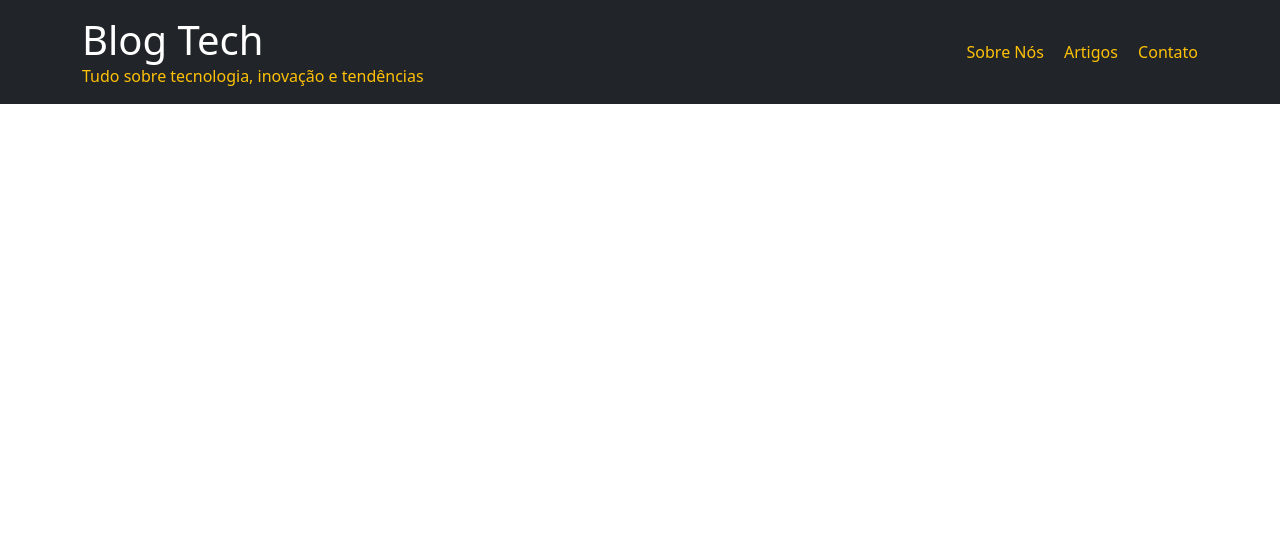
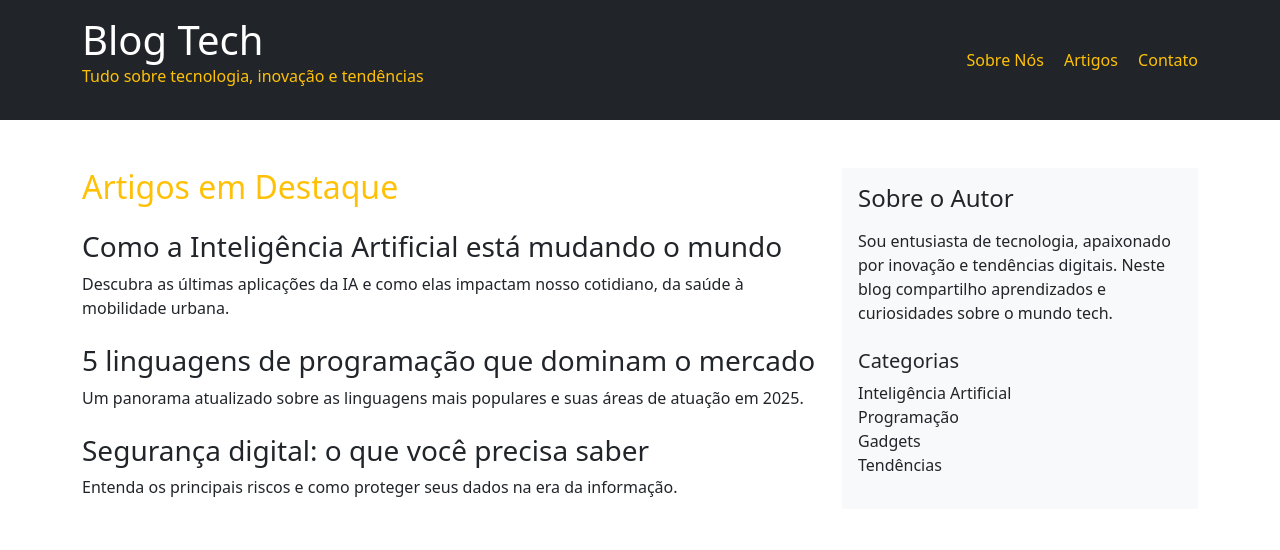
Before and after one commit to DelisPassos/Layout-Responsivo-com-Bootstrap-5, a plain HTML site: page index.html in a window 1280 px wide. Drawn offline with nearby package versions, Linux system fonts and the light colour scheme.

Commit message:
passo 04
Dentro da <main> e da div com a classe row, utilize o sistema de grid do Bootstrap para dividir o espaço em colunas.
Para telas grandes (acima de 992px), a seção principal deve ocupar 8 colunas (col-lg-8) e a barra lateral 4 colunas (col-lg-4).
Para telas menores (abaixo de 992px), ambas devem ocupar a largura total (col-12), com a barra lateral aparecendo abaixo da seção principal.
Dentro da seção principal, crie alguns elementos representando artigos em destaque.
Dentro da barra lateral, adicione algum conteúdo simulado (ex: links para categorias, informações sobre o autor).
Utilize classes de margin (mb-4 na seção principal para espaçamento abaixo dos artigos) e padding (p-3 na barra lateral para espaçamento interno).

```diff
--- a/index.html
+++ b/index.html
@@ -19,7 +19,7 @@
     <div class="container d-flex justify-content-between align-items-center">
       <div>
         <h1 class="mb-0">Blog Tech</h1>
-        <p class="mb-0 text-warning">Tudo sobre tecnologia, inovação e tendências</p>
+        <p class="text-warning text-decoration-none me-3">Tudo sobre tecnologia, inovação e tendências</p>
       </div>
       <nav>
         <a href="#" class="text-warning text-decoration-none me-3">Sobre Nós</a>
@@ -30,11 +30,49 @@
   </header>
 
   <!-- Conteúdo principal -->
-  <main class="py-5">
-    <div class="container">
-      <!-- O conteúdo da seção principal e barra lateral virá nos próximos passos -->
+<main class="py-5">
+  <div class="container">
+    <div class="row">
+
+      <!-- Seção principal: Artigos em destaque -->
+      <div class="col-12 col-lg-8 mb-4">
+        <h2 class="mb-4 text-warning">Artigos em Destaque</h2>
+
+        <div class="mb-4">
+          <h3>Como a Inteligência Artificial está mudando o mundo</h3>
+          <p>Descubra as últimas aplicações da IA e como elas impactam nosso cotidiano, da saúde à mobilidade urbana.</p>
+        </div>
+
+        <div class="mb-4">
+          <h3>5 linguagens de programação que dominam o mercado</h3>
+          <p>Um panorama atualizado sobre as linguagens mais populares e suas áreas de atuação em 2025.</p>
+        </div>
+
+        <div class="mb-4">
+          <h3>Segurança digital: o que você precisa saber</h3>
+          <p>Entenda os principais riscos e como proteger seus dados na era da informação.</p>
+        </div>
+      </div>
+
+      <!-- Barra lateral -->
+      <div class="col-12 col-lg-4">
+        <div class="bg-light p-3">
+          <h4 class="text-dark mb-3">Sobre o Autor</h4>
+          <p>Sou entusiasta de tecnologia, apaixonado por inovação e tendências digitais. Neste blog compartilho aprendizados e curiosidades sobre o mundo tech.</p>
+
+          <h5 class="text-dark mt-4">Categorias</h5>
+          <ul class="list-unstyled">
+            <li><a href="#" class="text-decoration-none text-dark">Inteligência Artificial</a></li>
+            <li><a href="#" class="text-decoration-none text-dark">Programação</a></li>
+            <li><a href="#" class="text-decoration-none text-dark">Gadgets</a></li>
+            <li><a href="#" class="text-decoration-none text-dark">Tendências</a></li>
+          </ul>
+        </div>
+      </div>
+
     </div>
-  </main>
+  </div>
+</main>
 
 </body>
 </html>
```
